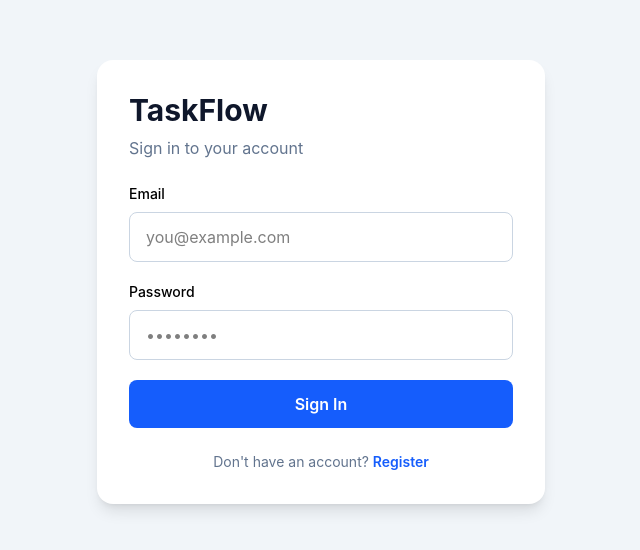
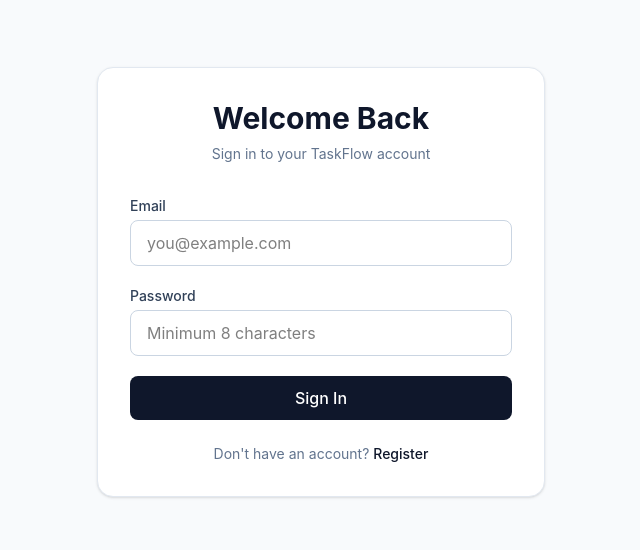
Before and after one commit to adil1777/TaskFlow-Frontend, a React (Vite) app: page /login in a window 1280 px wide. Shown: the part 118-668 px from the top of the page, without its empty margins (319-959 px from the left). Built offline with nearby package versions, Linux system fonts and the light colour scheme; no server answers.

Commit message:
refactor code

```diff
--- a/src/pages/auth/Login.tsx
+++ b/src/pages/auth/Login.tsx
@@ -37,73 +37,87 @@ const Login = () => {
 
       navigate("/dashboard");
     } catch (error: any) {
-       const details = error?.response?.data?.details;
+      const details = error?.response?.data?.details;
 
       setError(
         details?.[0]?.message ||
           error?.response?.data?.error ||
           "Invalid email or password."
       );
-
     } finally {
       setLoading(false);
     }
   };
 
   return (
-    <div className="min-h-screen flex items-center justify-center bg-slate-100 px-4">
-      <div className="w-full max-w-md rounded-2xl bg-white p-8 shadow-lg">
-        <h1 className="text-3xl font-bold text-slate-900">TaskFlow</h1>
+    <div className="min-h-screen bg-slate-50 flex items-center justify-center px-4">
+      <div className="w-full max-w-md bg-white rounded-2xl shadow-sm border border-slate-200 p-8">
+        {/* Header */}
+        <div className="mb-8 text-center">
+          <h1 className="text-3xl font-bold text-slate-900">Welcome Back</h1>
 
-        <p className="mt-2 text-slate-500">Sign in to your account</p>
+          <p className="mt-2 text-sm text-slate-500">
+            Sign in to your TaskFlow account
+          </p>
+        </div>
 
+        {/* Server Error */}
         {error && (
-          <div className="mt-5 rounded-lg bg-red-50 p-3 text-sm text-red-600">
+          <div className="mb-5 rounded-lg bg-red-50 border border-red-200 px-4 py-3 text-sm text-red-600">
             {error}
           </div>
         )}
 
-        <form onSubmit={handleSubmit} className="mt-6 space-y-5">
+        {/* Form */}
+        <form onSubmit={handleSubmit} className="space-y-5">
+          {/* Email */}
           <div>
-            <label className="mb-2 block text-sm font-medium">Email</label>
+            <label className="block text-sm font-medium text-slate-700 mb-1">
+              Email
+            </label>
 
             <input
               type="email"
               value={email}
               onChange={(e) => setEmail(e.target.value)}
               placeholder="you@example.com"
-              className="w-full rounded-lg border border-slate-300 px-4 py-3 outline-none focus:border-blue-500"
+              className="w-full rounded-lg border border-slate-300 px-4 py-2.5 outline-none focus:border-slate-500"
               required
             />
           </div>
 
+          {/* Password */}
           <div>
-            <label className="mb-2 block text-sm font-medium">Password</label>
+            <label className="block text-sm font-medium text-slate-700 mb-1">
+              Password
+            </label>
 
             <input
               type="password"
               value={password}
               onChange={(e) => setPassword(e.target.value)}
-              placeholder="••••••••"
-              className="w-full rounded-lg border border-slate-300 px-4 py-3 outline-none focus:border-blue-500"
+              placeholder="Minimum 8 characters"
+              className="w-full rounded-lg border border-slate-300 px-4 py-2.5 outline-none focus:border-slate-500"
               required
             />
           </div>
 
+          {/* Submit */}
           <button
             type="submit"
             disabled={loading}
-            className="w-full rounded-lg bg-blue-600 px-4 py-3 font-semibold text-white hover:bg-blue-700 disabled:opacity-50"
+            className="w-full rounded-lg bg-slate-900 py-2.5 font-medium text-white transition hover:bg-slate-800 disabled:opacity-50"
           >
-            {loading ? "Signing in..." : "Sign In"}
+            {loading ? "Signing In..." : "Sign In"}
           </button>
         </form>
 
+        {/* Register Link */}
         <p className="mt-6 text-center text-sm text-slate-500">
           Don't have an account?{" "}
           <Link
             to="/register"
-            className="font-semibold text-blue-600 hover:underline"
+            className="font-medium text-slate-900 hover:underline"
           >
             Register
           </Link>
--- a/src/pages/dashboard/Dashboard.tsx
+++ b/src/pages/dashboard/Dashboard.tsx
@@ -1,4 +1,4 @@
-import { useAuth } from "../../context/AuthContext";
+import { useAuth } from "../../hooks/useAuth";
 
 const Dashboard = () => {
   const { user, role, organizationId } = useAuth();
--- a/src/redux/slices/authSlice.ts
+++ b/src/redux/slices/authSlice.ts
@@ -1,6 +1,6 @@
 import { createSlice, type PayloadAction } from "@reduxjs/toolkit";
 
-import type { AuthState, LoginPayload } from "../../utils/types/auth";
+import type { AuthState, AuthResponse } from "../../utils/types/auth";
 
 const initialState: AuthState = {
   user: null,
@@ -16,7 +16,7 @@ const authSlice = createSlice({
   initialState,
 
   reducers: {
-    login: (state, action: PayloadAction<LoginPayload>) => {
+    login: (state, action: PayloadAction<AuthResponse>) => {
       state.user = action.payload.user;
       state.accessToken = action.payload.accessToken;
       state.refreshToken = action.payload.refreshToken ?? null;
```
Also changed, not shown: src/utils/types/auth.ts (+3 -4 lines).
